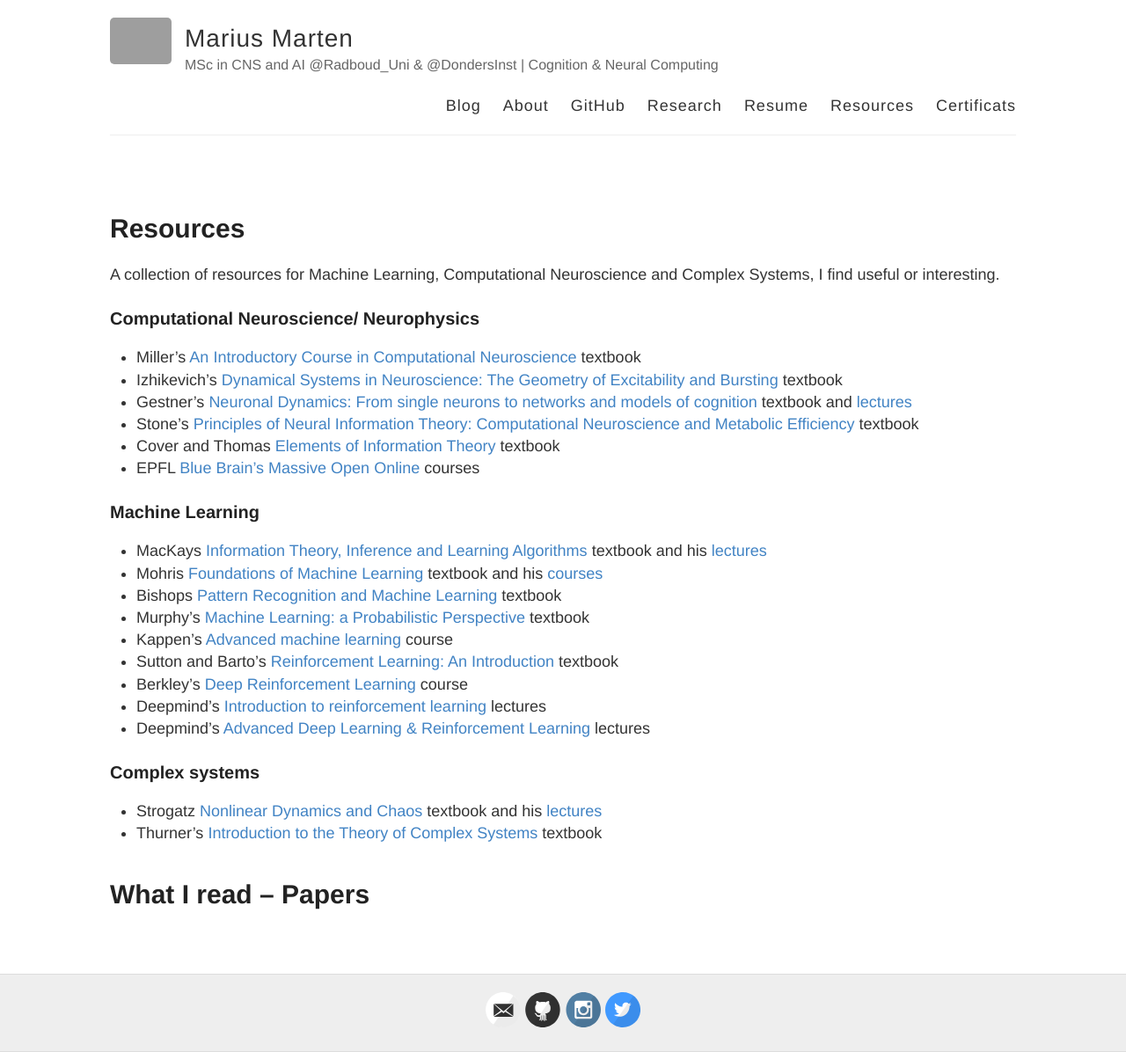
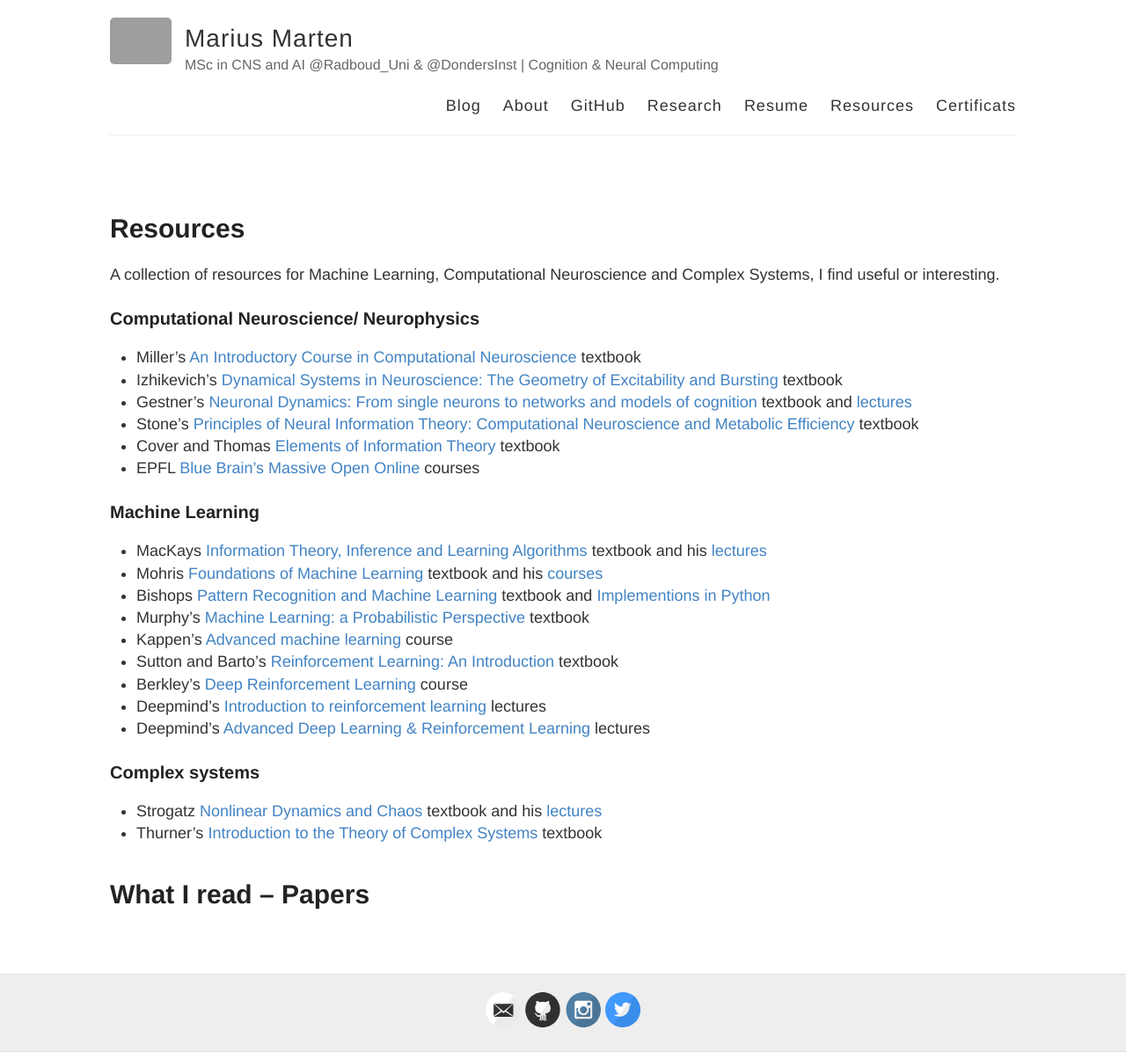
Before and after one commit to Mariusmarten/mariusmarten.github.io, a Jekyll site: the page built from resources.md, in a window 1280 px wide. Shown: the whole page at 88% size. Built offline with Jekyll 4.4.1, drawn with Linux system fonts in a browser that asks for light colours; grey boxes are pictures that could not be loaded.

Commit message:
Update resources.md

```diff
--- a/resources.md
+++ b/resources.md
@@ -17,7 +17,8 @@ A collection of resources for Machine Learning, Computational Neuroscience and C
 ### Machine Learning
 - MacKays [Information Theory, Inference and Learning Algorithms](https://www.inference.org.uk/itprnn/book.pdf) textbook and his [lectures](https://www.youtube.com/playlist?list=PLruBu5BI5n4aFpG32iMbdWoRVAA-Vcso6)
 - Mohris [Foundations of Machine Learning](https://cs.nyu.edu/~mohri/mlbook/) textbook and his [courses](https://cs.nyu.edu/~mohri/)
-- Bishops [Pattern Recognition and Machine Learning](http://users.isr.ist.utl.pt/~wurmd/Livros/school/Bishop%20-%20Pattern%20Recognition%20And%20Machine%20Learning%20-%20Springer%20%202006.pdf) textbook
+- Bishops [Pattern Recognition and Machine Learning](http://users.isr.ist.utl.pt/~wurmd/Livros/school/Bishop%20-%20Pattern%20Recognition%20And%20Machine%20Learning%20-%20Springer%20%202006.pdf) textbook and
+[Implementions in Python](https://github.com/ctgk/PRML)
 - Murphy’s [Machine Learning: a Probabilistic Perspective](https://doc.lagout.org/science/Artificial%20Intelligence/Machine%20learning/Machine%20Learning_%20A%20Probabilistic%20Perspective%20%5BMurphy%202012-08-24%5D.pdf) textbook
 - Kappen's [Advanced machine learning](http://www.snn.ru.nl/~bertk/machinelearning/adv_ml.html) course
 - Sutton and Barto’s [Reinforcement Learning: An Introduction](http://incompleteideas.net/sutton/book/RLbook2018.pdf) textbook
```
